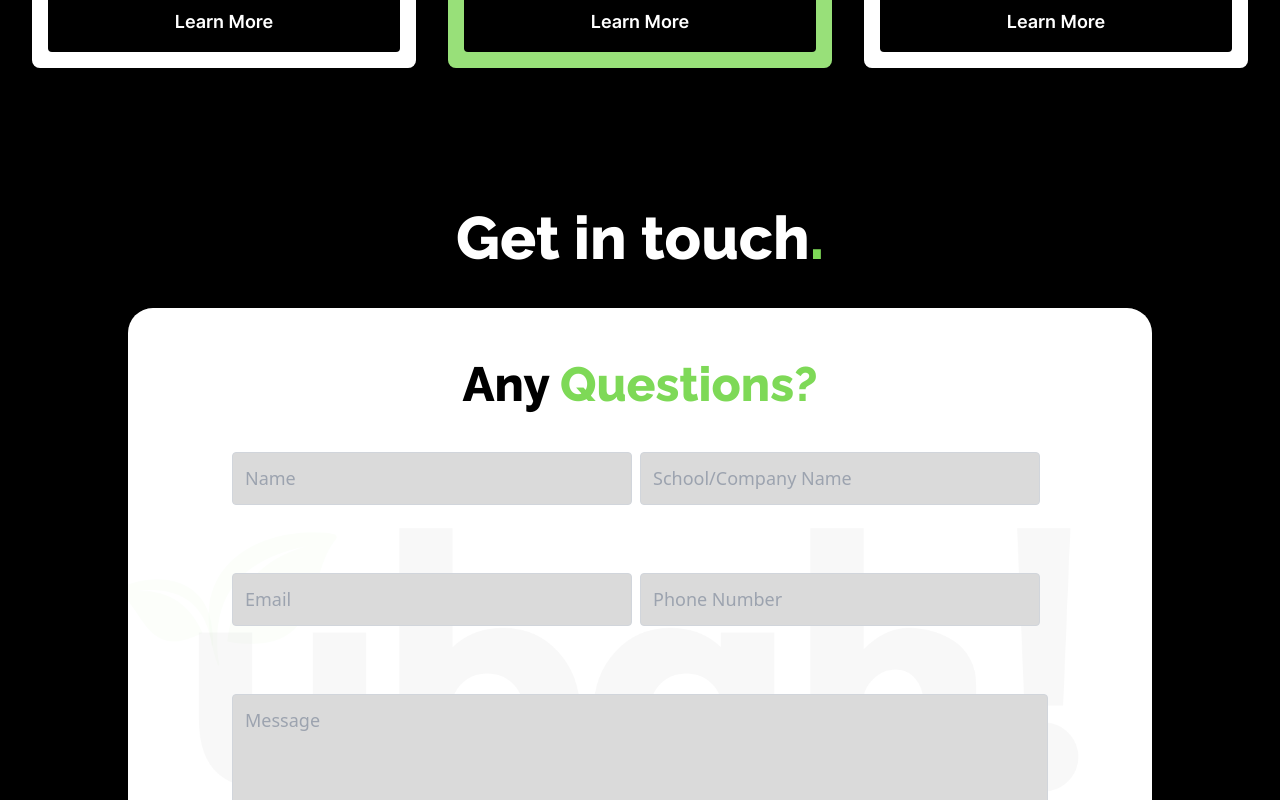
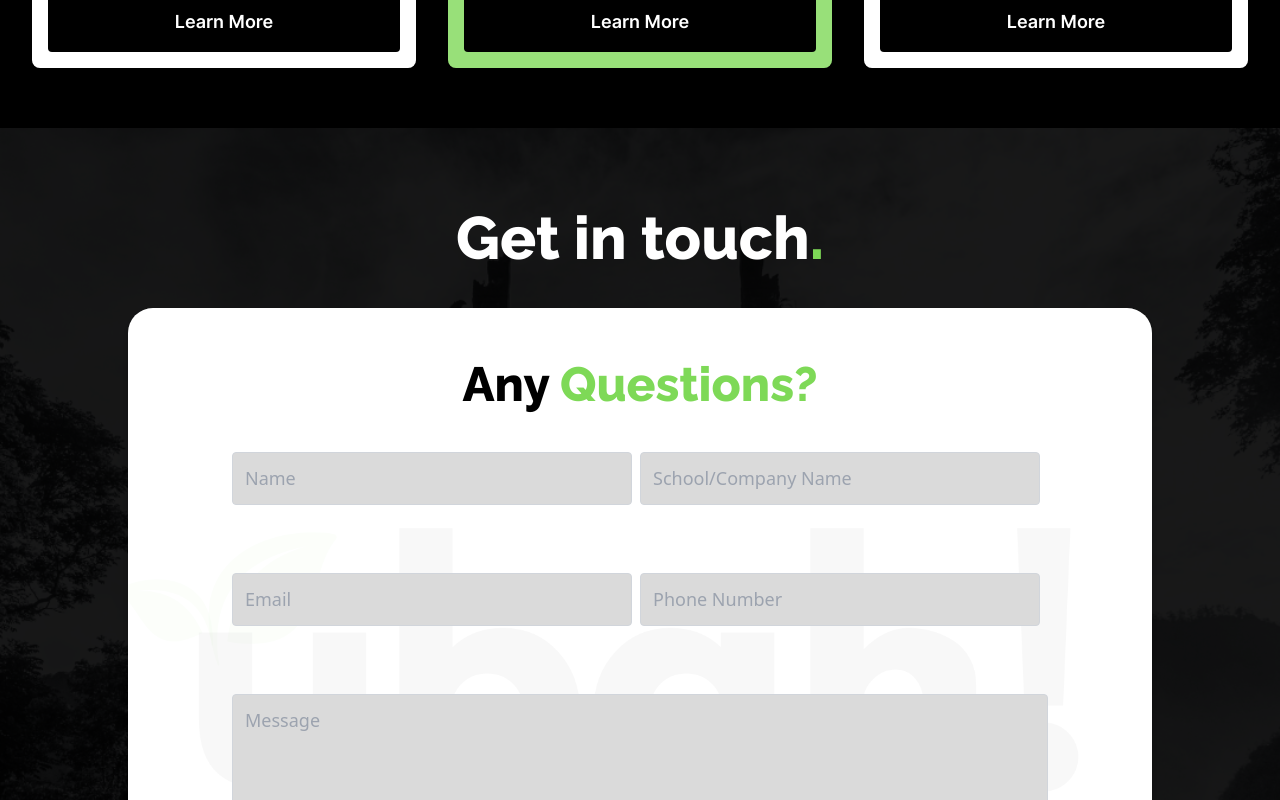
Before and after one commit to d4nielm7/websiteruangberubah, a React (Vite) app in the folder ruangberubahweb/: page / in a window 1280 px wide. Shown: the part 3000-3800 px from the top of the page. Built offline with nearby package versions, Linux system fonts and the light colour scheme.

Commit message:
background image

```diff
--- a/ruangberubahweb/src/Components/Contact/contact.jsx
+++ b/ruangberubahweb/src/Components/Contact/contact.jsx
@@ -1,5 +1,6 @@
 import React, { useState } from 'react';
 import background from '../../assets/pic/logo4.png'; // Ensure this path is correct
+import bali from '../../assets/pic/bali.png';
 
 const Contact = () => {
     const [formData, setFormData] = useState({
@@ -22,11 +23,15 @@ const Contact = () => {
     };
 
     return (
-        <div className="flex flex-col items-center justify-center min-h-screen bg-black py-10 relative">
-            <h1 className="text-6xl font-raleway mb-10 mt-10 text-white">
+        <div className="relative flex flex-col items-center justify-center min-h-screen bg-black py-10">
+            <div
+                className="absolute inset-0 bg-no-repeat bg-cover bg-center opacity-10"
+                style={{ backgroundImage: `url(${bali})` }}
+            ></div>
+            <h1 className="text-6xl font-raleway mb-10 mt-10 text-white relative z-20">
                 Get in touch<span className="text-[#7ed957] ">.</span>
             </h1>
-            <div className="w-full max-w-5xl bg-white p-10 rounded-[25px] shadow-md flex flex-col items-center relative overflow-hidden" style={{ height: '690px', flexShrink: 0 }}>
+            <div className="relative z-20 w-full max-w-5xl bg-white p-10 rounded-[25px] shadow-md flex flex-col items-center overflow-hidden" style={{ height: '690px', flexShrink: 0 }}>
                 <div
                     className="absolute inset-0 bg-no-repeat bg-cover bg-center opacity-20"
                     style={{ backgroundImage: `url(${background})` }}
```
Also changed, not shown: ruangberubahweb/src/assets/pic/bali.png (added).
